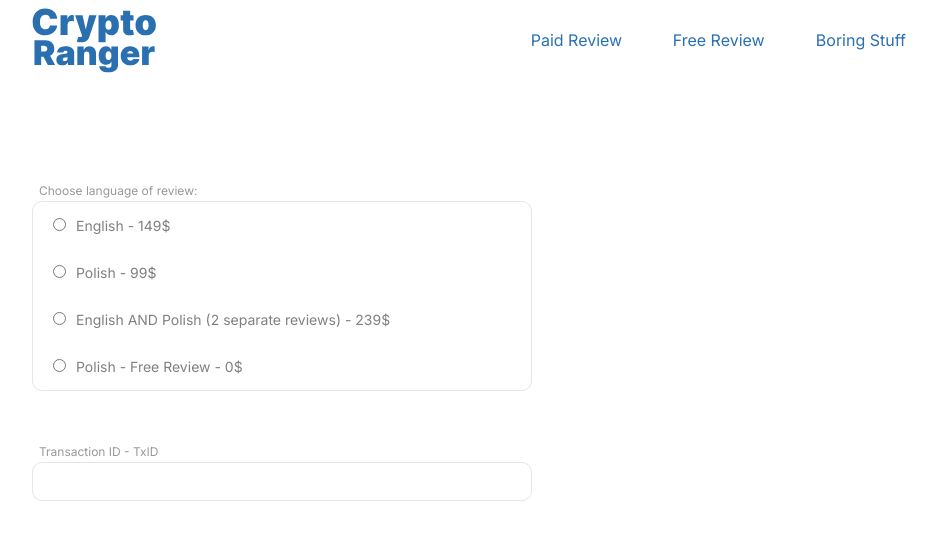
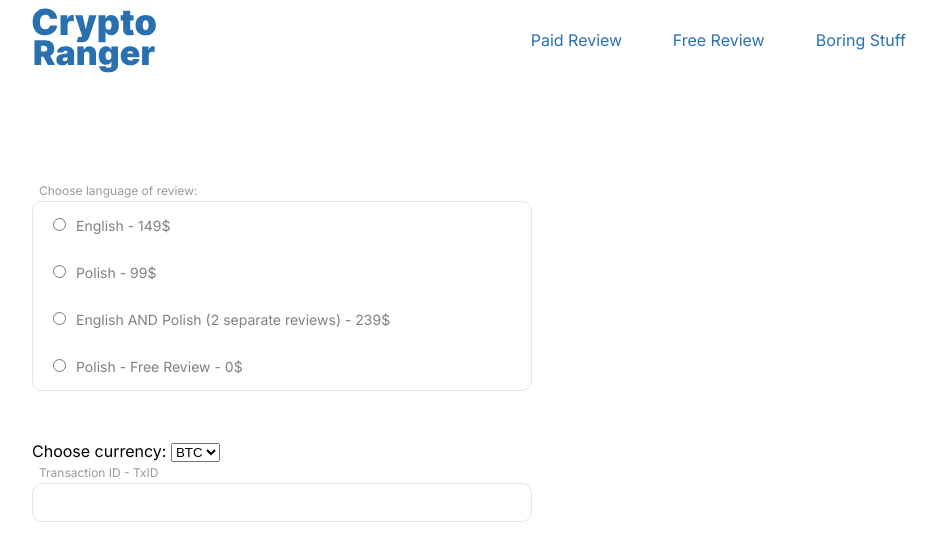
Before and after one commit to SimpleMB/CryptoRangerSimple, a Next.js app: page /paid/languageandpayment in a window 1280 px wide. Shown: the top 560 px of the page, without its empty margins (158-1094 px from the left). Built offline with nearby package versions, Linux system fonts and the light colour scheme.

Commit message:
Choose currency input in form

```diff
--- a/Templates/LanguageTemplate/LanguageTemplate.tsx
+++ b/Templates/LanguageTemplate/LanguageTemplate.tsx
@@ -2,10 +2,12 @@ import { useEffect } from 'react';
 import { useForm } from 'react-hook-form';
 import Form from '../../components/Form/Form';
 import FormLangInput from '../../components/FormLangInput/FormLangInput';
+import FormPaymentAddress from '../../components/FormPaymentAddress/FormPaymentAddress';
 import FormSmallInput from '../../components/FormSmallInput/FormSmallInput';
 
 interface LanguageProps {
   chosenLanguage: string;
+  chosenCurrency: string;
   transactionId: string;
 }
 
@@ -14,6 +16,7 @@ const LanguageTemplate = () => {
 
   const storageLanguage: LanguageProps = {
     chosenLanguage: '',
+    chosenCurrency: 'BTC',
     transactionId: '',
   };
 
@@ -35,11 +38,19 @@ const LanguageTemplate = () => {
         type="small"
         value={storageLanguage.chosenLanguage}
       />
+      <FormPaymentAddress
+        register={register}
+        fieldId="paymentAddress"
+        fieldName="paymentAddress"
+        label="Choose currency:"
+        value={storageLanguage.chosenCurrency}
+      />
       <FormSmallInput
         register={register}
         fieldId="transactionId"
         fieldName="transactionId"
         label="Transaction ID - TxID"
+        type="small"
         value={storageLanguage.transactionId}
       />
     </Form>
@@ -47,3 +58,5 @@ const LanguageTemplate = () => {
 };
 
 export default LanguageTemplate;
+
+// TODO: Use select list for language input
--- /dev/null
+++ b/components/FormPaymentAddress/FormPaymentAddress.tsx
@@ -0,0 +1,53 @@
+import { Input } from '../../types';
+import styles from './FormPaymentAddress.module.scss';
+
+type RefReturn =
+  | string
+  | ((instance: HTMLSelectElement | null) => void)
+  | React.RefObject<HTMLSelectElement>
+  | null
+  | undefined;
+
+/* eslint-disable @typescript-eslint/indent */
+type InputProps = React.DetailedHTMLProps<
+  React.SelectHTMLAttributes<HTMLSelectElement>,
+  HTMLSelectElement
+> &
+  Input & {
+    label: string;
+    register: ({ required }: { required?: boolean }) => RefReturn;
+  };
+/* eslint-enable @typescript-eslint/indent */
+
+const FormPaymentAddress: React.FC<InputProps> = ({
+  fieldId,
+  fieldName,
+  label,
+  value,
+  register,
+  required,
+}) => {
+  return (
+    <div className={styles.smallInputDate}>
+      <label className={styles.smallInputLabel} htmlFor={fieldId}>
+        {label}{' '}
+        {required ? (
+          <span className={styles.smallInputLabelSpan}>Required</span>
+        ) : null}
+      </label>
+      <select
+        id={fieldName}
+        className={styles.smallInputField}
+        name={fieldName}
+        ref={register({ required })}
+        defaultValue={value}
+        required={required}
+      >
+        <option value="BTC">BTC</option>
+        <option value="ETH">ETH</option>
+      </select>
+    </div>
+  );
+};
+
+export default FormPaymentAddress;
--- a/types/index.ts
+++ b/types/index.ts
@@ -34,7 +34,7 @@ export interface Input {
   fieldName: string;
   label: string;
   value: string;
-  type: InputTypes;
+  type?: InputTypes;
   rows?: number;
   required?: boolean;
   checked?: boolean;
```
Also changed, not shown: components/FormPaymentAddress/FormPaymentAddress.module.scss (added).
